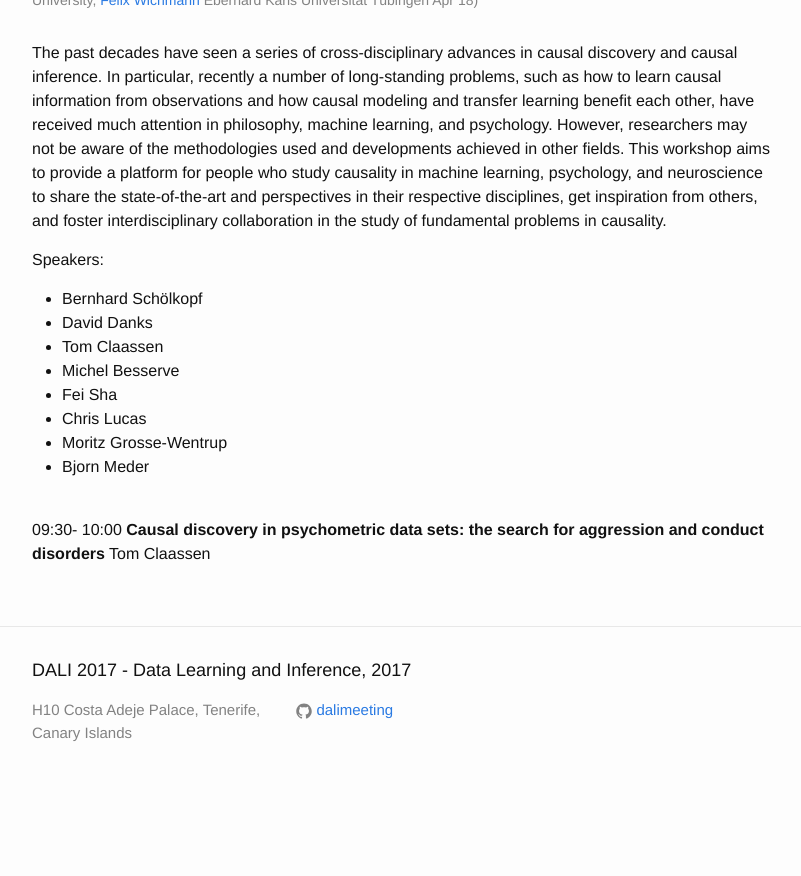
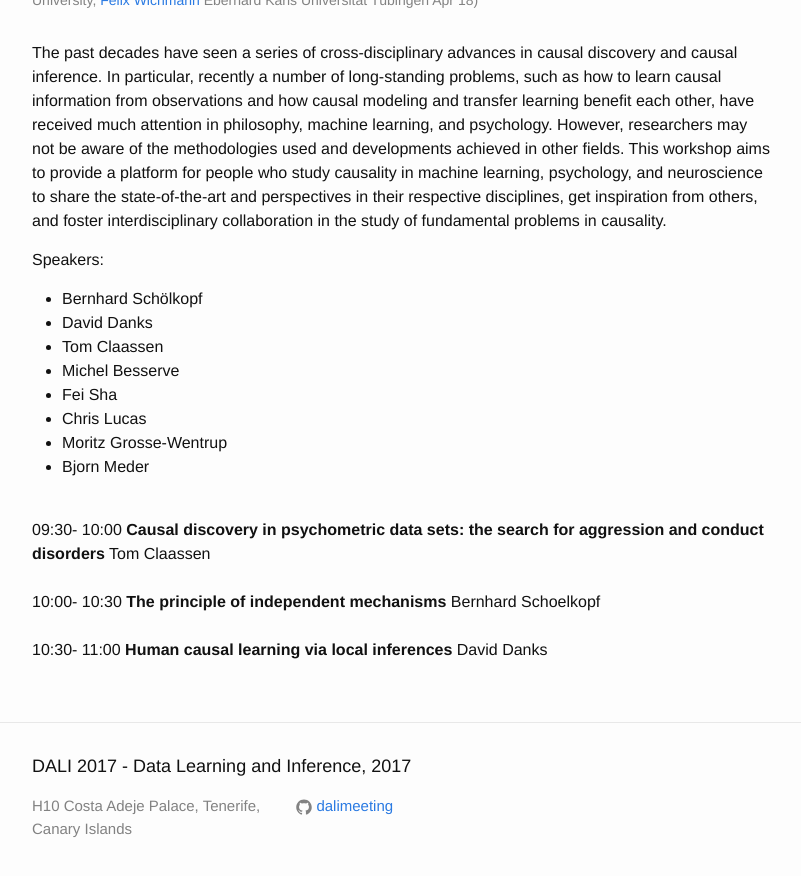
Before and after one commit to dalimeeting/dalimeeting.github.io, a Jekyll site: the page built from _posts/2017-04-18-Causality-Psychology.md, in a window 1280 px wide and 900 px high, scrolled down 607 px. Shown: the top 876 px of the window, without its empty margins (238-1039 px from the left). Built offline with Jekyll 4.4.1, drawn with Linux system fonts in a browser that asks for light colours; before the commit the page ends 1411 px from its top, so only the background shows below that.

Commit message:
Update 2017-04-18-Causality-Psychology.md

```diff
--- a/_posts/2017-04-18-Causality-Psychology.md
+++ b/_posts/2017-04-18-Causality-Psychology.md
@@ -26,6 +26,16 @@ talks:
   youtube:
   start: "09:30"
   end: "10:00"
+- title: "The principle of independent mechanisms"
+  speaker: "Bernhard Schoelkopf"
+  youtube:
+  start: "10:00"
+  end: "10:30"
+- title: "Human causal learning via local inferences"
+  speaker: "David Danks"
+  youtube:
+  start: "10:30"
+  end: "11:00"
 speakers:
 - Bernhard Schölkopf
 - David Danks
```
